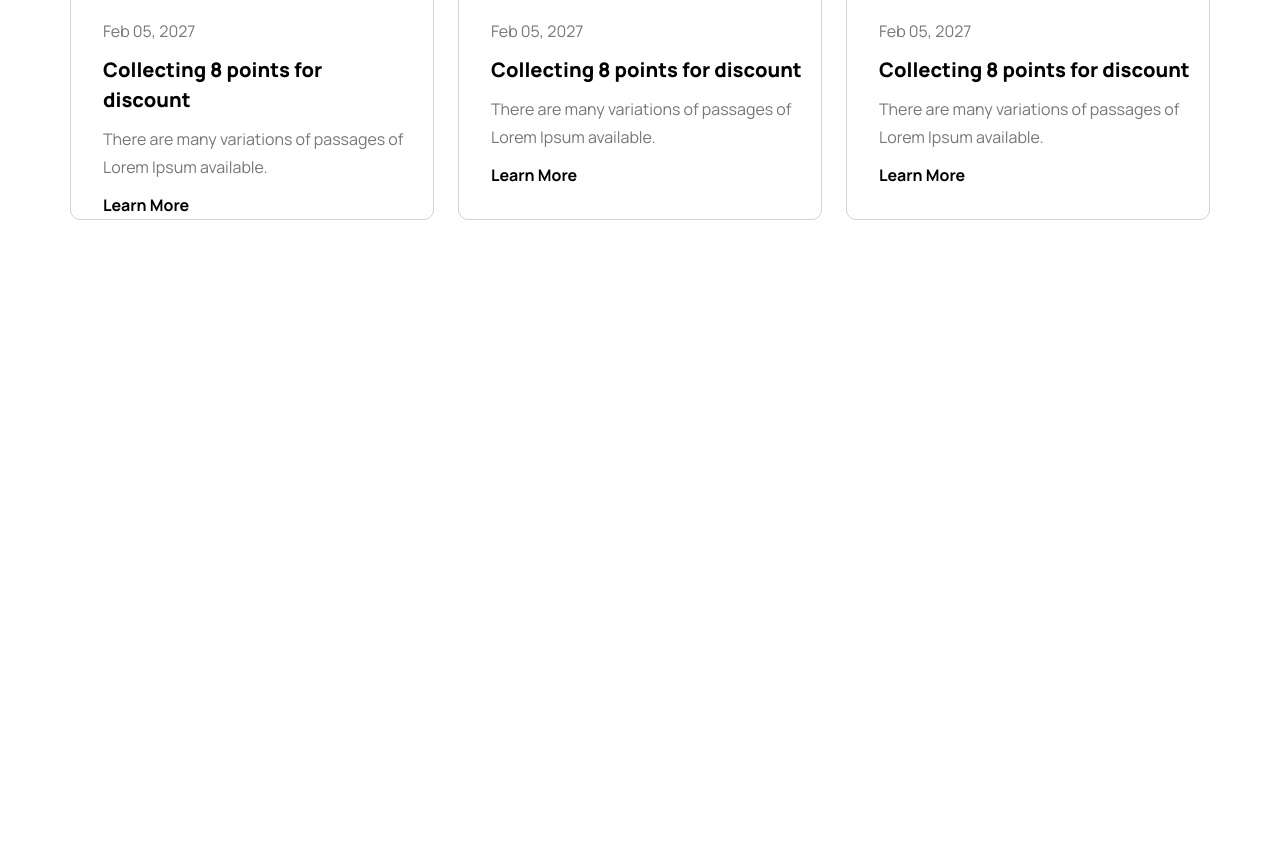
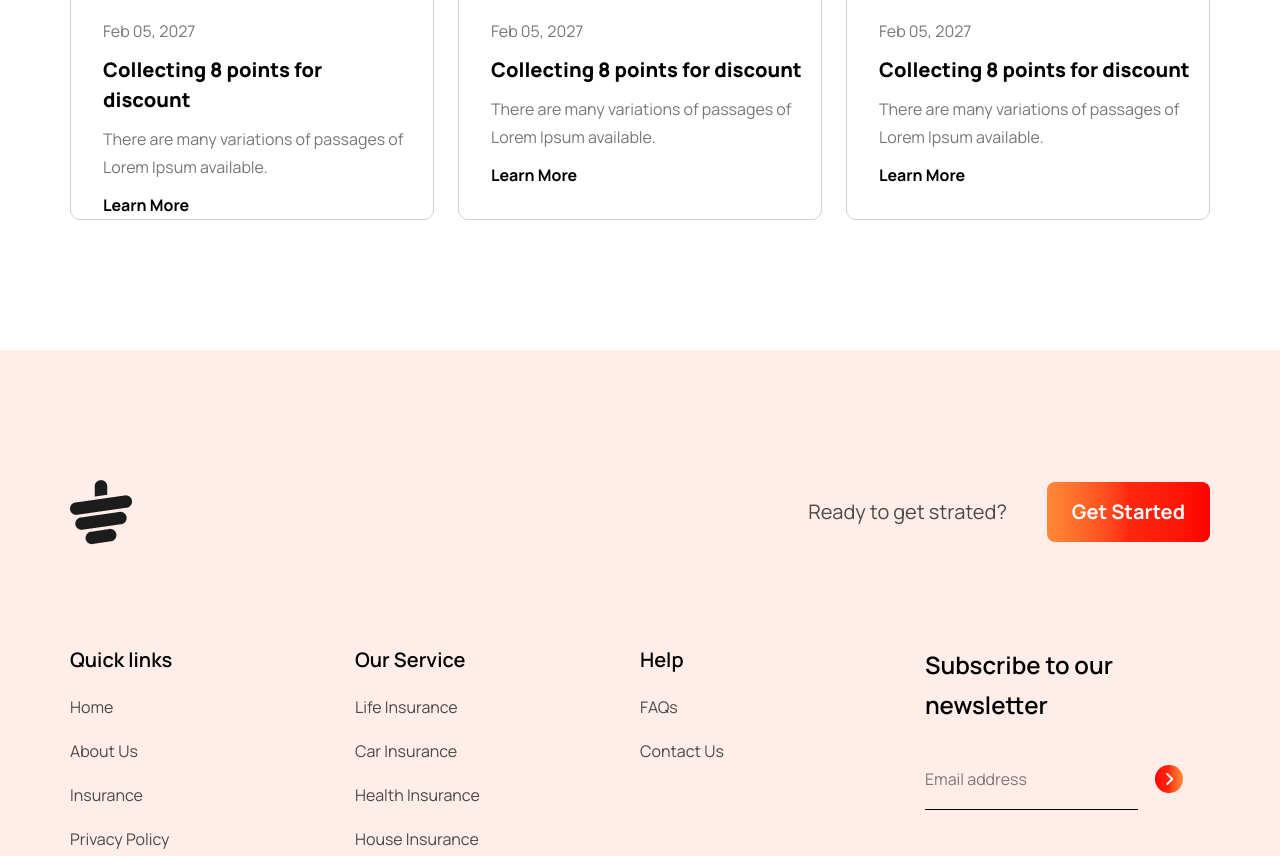
Before and after one commit to farhangalib-1/Tea-House, a plain HTML site: page index.html in a window 1280 px wide. Shown: the part 3360-4216 px from the top of the page. Before the commit the page ends 3580 px from the top, so only its background shows below. Drawn offline with nearby package versions, Linux system fonts and the light colour scheme.

Commit message:
footer section is updated

```diff
--- a/index.html
+++ b/index.html
@@ -3,6 +3,8 @@
 <head>
     <meta charset="UTF-8">
     <meta name="viewport" content="width=device-width, initial-scale=1.0">
+    <!-- font-awsome -->
+     <link rel="stylesheet" href="https://cdnjs.cloudflare.com/ajax/libs/font-awesome/7.0.1/css/all.min.css" integrity="sha512-2SwdPD6INVrV/lHTZbO2nodKhrnDdJK9/kg2XD1r9uGqPo1cUbujc+IYdlYdEErWNu69gVcYgdxlmVmzTWnetw==" crossorigin="anonymous" referrerpolicy="no-referrer" />
     <!-- font -->
      <link rel="preconnect" href="https://fonts.googleapis.com">
     <link rel="preconnect" href="https://fonts.gstatic.com" crossorigin>
@@ -149,5 +151,49 @@
             </div>
            </section>
         </main>
+
+        <!-- footer section -->
+         <footer class="bg-[#FFEDE9] mt-[130px]">
+            <div class="footer-content max-w-[1140px] mx-auto pb-[100px]">
+                <div class="ready pt-[130px] flex items-center justify-between">
+                    <img src="images/cup.png" alt="">
+                    <div class="get-ready flex gap-10 items-center ">
+                    <p class="text-[20px]/[40px] text-[#494949]">Ready to get strated?</p>
+                    <button class="px-[25px] py-[15px] bg-linear-to-l from-[#FF0000] via-[#FF2710] to-[#FF8938] rounded-lg font-bold text-[20px] text-white" >Get Started</button>
+                    </div>
+                </div>
+                <div class="all-links mt-[100px] grid grid-cols-4">
+                <div class="quick-links space-y-5">
+                <h3 class="font-semibold text-[20px]">Quick links</h3>
+                <p class="text-[#494949]">Home</p>
+                <p class="text-[#494949]">About Us</p>
+                <p class="text-[#494949]">Insurance</p>
+                <p class="text-[#494949]">Privacy Policy</p>
+            </div>
+            <div class="service space-y-5">
+                <h3 class="font-semibold text-[20px]">Our Service</h3>
+                <p class="text-[#494949]">Life Insurance</p>
+                <p class="text-[#494949]">Car Insurance</p>
+                <p class="text-[#494949]">Health Insurance</p>
+                <p class="text-[#494949]">House Insurance</p>
+            </div>
+             <div class="help space-y-5">
+                <h3 class="font-semibold text-[20px]">Help</h3>
+                <p class="text-[#494949]">FAQs</p>
+                <p class="text-[#494949]">Contact Us</p>
+            </div>
+            <div class="subscribe">
+                <h3 class="font-semibold text-[24px]/[40px] mb-10">Subscribe to our <br> newsletter</h3>
+                <input type="email" name="emain" id="email" placeholder="Email address ">
+                <button class="rounded-50% bg-linear-to-r from-[#FF0000] via-[#FF2710] to-[#FF8938] text-white rounded-[50%] px-1 py-0.5 cursor-pointer ml-9"><i class="fa-solid fa-angle-right"></i></button>
+                <hr class="max-w-[213px] mt-4 mb-12">
+                <i class="fa-brands fa-facebook-f mr-6"></i>
+                <i class="fa-brands fa-twitter mr-6"></i>
+                <i class="fa-brands fa-instagram"></i>
+            </div>
+            </div>
+            </div>
+            <p class="text-center text-[#494949] pb-[130px]">&copy; 2027 UIDesign.to - All rights reserved.</p>
+         </footer>
 </body>
 </html>
```
